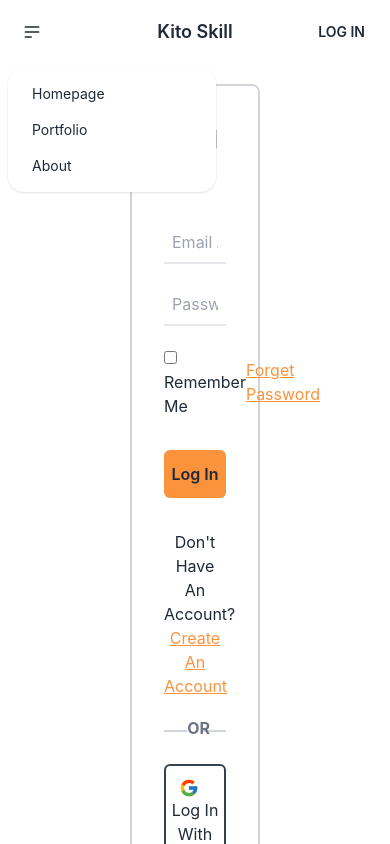
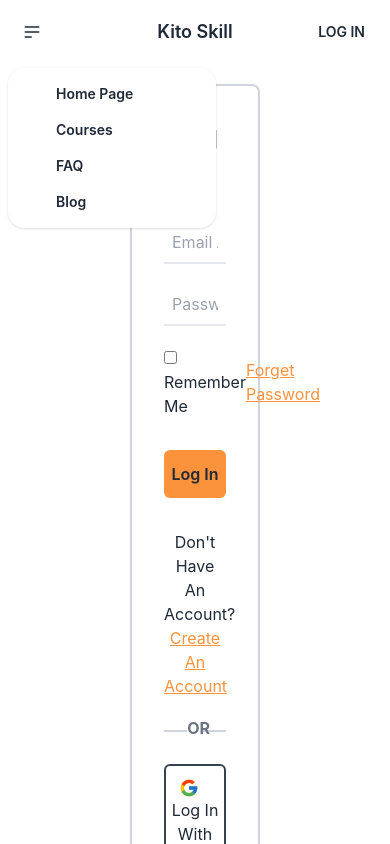
Before and after one commit to AbdullahAlAnasSaimon/KitoSkill-Client, a React (Create React App) app: page /login in a window 390 px wide. Both pictures are taken after a click on the label 32 px from the left and 32 px from the top of the page. Shown: the top 844 px of the page. Built offline with nearby package versions, Linux system fonts and the light colour scheme; no server answers.

Commit message:
added private route, onAuthStateChange method for observe user state

```diff
--- a/src/Pages/AllCourses/AllCourses.js
+++ b/src/Pages/AllCourses/AllCourses.js
@@ -5,7 +5,6 @@ import LeftSideNav from '../LeftSideNav/LeftSideNav';
 
 const AllCourses = () => {
   const allCourses = useLoaderData();
-  // console.log(allCourses);
   return (
     <div className=''>
       <h2>Courses : {allCourses.length}</h2>
@@ -18,7 +17,7 @@ const AllCourses = () => {
             ></LeftSideNav>)
           }
         </div>
-        <div className='grid grid-cols-3 gap-10 w-10/12 mx-auto'>
+        <div className='grid grid-cols-3 gap-6 w-10/12 mx-auto'>
           {
             allCourses.map(courses => <Courses
               key={courses.id}
--- /dev/null
+++ b/src/Pages/Checkout/Checkout.js
@@ -0,0 +1,11 @@
+import React from 'react';
+
+const Checkout = () => {
+  return (
+    <div>
+      <h2>The checkout page</h2>
+    </div>
+  );
+};
+
+export default Checkout;
--- a/src/Pages/Header/Header.js
+++ b/src/Pages/Header/Header.js
@@ -17,9 +17,10 @@ const Header = () => {
               <svg xmlns="http://www.w3.org/2000/svg" className="h-5 w-5" fill="none" viewBox="0 0 24 24" stroke="currentColor"><path strokeLinecap="round" strokeLinejoin="round" strokeWidth="2" d="M4 6h16M4 12h16M4 18h7" /></svg>
             </label>
             <ul tabIndex={0} className="menu menu-compact dropdown-content mt-3 p-2 shadow bg-base-100 rounded-box w-52">
-              <li><Link to='/home'>Homepage</Link></li>
-              <li><Link>Portfolio</Link></li>
-              <li><Link>About</Link></li>
+              <li><Link to='/home' className="normal-case text-md md:text-lg font-semibold mx-6">Home Page</Link></li>
+              <li><Link to='/courses' className="normal-case text-md md:text-lg font-semibold mx-6">Courses</Link></li>
+                <li><Link to='/faq' className="normal-case text-md md:text-lg font-semibold mx-6">FAQ</Link></li>
+                  <li><Link to='/blog' className="normal-case text-md md:text-lg font-semibold mx-6">Blog</Link></li>
                   </ul>
                 </div>
               </div>
@@ -34,7 +35,15 @@ const Header = () => {
                 </div>
               </div>
               <div className="navbar-end">
+                {
+                  user?.uid ?
+                  <>
+                    <p>{user.email}</p>
+                    <button className='btn btn-ghost'>Log Out</button>
+                  </>
+                  :
                   <Link className='btn btn-ghost' to='/login'>Log In</Link>
+                }
               </div>
           </div>
         </div>
--- a/src/Pages/LeftSideNav/LeftSideNav.js
+++ b/src/Pages/LeftSideNav/LeftSideNav.js
@@ -1,10 +1,11 @@
 import React from 'react';
+import { Link } from 'react-router-dom';
 
 const LeftSideNav = ({courses}) => {
-  const {name} = courses;
+  const {name, id} = courses;
   return (
     <div>
-      <h2>{name}</h2>
+      <Link to={`/courses/${id}`}><h2>{name}</h2></Link>
     </div>
   );
 };
--- a/src/Pages/Login/Login.js
+++ b/src/Pages/Login/Login.js
@@ -1,5 +1,5 @@
 import React, { useContext } from 'react';
-import { Link } from 'react-router-dom';
+import { Link, useNavigate } from 'react-router-dom';
 import { FcGoogle } from "react-icons/fc";
 import {FaGithub} from 'react-icons/fa';
 import { AuthContext } from '../../contexts/AuthProvider/AuthProvider';
@@ -7,8 +7,8 @@ import { GoogleAuthProvider } from 'firebase/auth';
 
 const Login = () => {
   const {setUser, logInUser, googleSignIn} = useContext(AuthContext);
-
   const googleProvider = new GoogleAuthProvider();
+  const navigate = useNavigate();
 
   const handleLogIn = event =>{
     event.preventDefault();
@@ -23,6 +23,7 @@ const Login = () => {
       console.log(user);
       setUser(user);
       form.reset();
+      navigate('/');
     })
     .catch(error => {
       console.log(error);
--- a/src/contexts/AuthProvider/AuthProvider.js
+++ b/src/contexts/AuthProvider/AuthProvider.js
@@ -1,8 +1,9 @@
 import React from 'react';
 import { useState } from 'react';
 import { createContext } from 'react';
-import { createUserWithEmailAndPassword, getAuth, signInWithEmailAndPassword, signInWithPopup } from 'firebase/auth';
+import { createUserWithEmailAndPassword, getAuth, onAuthStateChanged, signInWithEmailAndPassword, signInWithPopup } from 'firebase/auth';
 import app from '../../firebase/firebase.config';
+import { useEffect } from 'react';
 
 
 
@@ -28,6 +29,14 @@ const AuthProvider = ({children}) => {
     return signInWithPopup(auth, provider);
   }
 
+  useEffect(() => {
+    const unsubscribe = onAuthStateChanged(auth, (currentUser) =>{
+      setUser(currentUser);
+    })
+
+    return () => unsubscribe();
+  }, [])
+
   // set authInfo object with multiple value
   const authInfo = {
     user,
--- /dev/null
+++ b/src/routes/PrivateRoute/PrivateRoute.js
@@ -0,0 +1,13 @@
+import React, { useContext } from 'react';
+import { Navigate } from 'react-router-dom';
+import { AuthContext } from '../../contexts/AuthProvider/AuthProvider';
+
+const PrivateRoute = ({children}) => {
+  const {user} = useContext(AuthContext);
+  if(user){
+    return children;
+  }
+  return <Navigate to='/login'></Navigate>;
+};
+
+export default PrivateRoute;
--- a/src/routes/routes.js
+++ b/src/routes/routes.js
@@ -1,10 +1,12 @@
 import { createBrowserRouter } from "react-router-dom";
 import Main from "../layout/Main";
 import AllCourses from "../Pages/AllCourses/AllCourses";
+import Checkout from "../Pages/Checkout/Checkout";
 import CourseDetails from "../Pages/CourseDetails/CourseDetails";
 import Home from "../Pages/Home/Home";
 import Login from "../Pages/Login/Login";
 import Signup from "../Pages/Signup/Signup";
+import PrivateRoute from "./PrivateRoute/PrivateRoute";
 
 export const router = createBrowserRouter([
   {
@@ -30,6 +32,10 @@ export const router = createBrowserRouter([
         loader: ({params}) => fetch(`http://localhost:5000/courses/${params.courseId}`)
       },
       {
+        path: '/checkout',
+        element: <PrivateRoute><Checkout></Checkout></PrivateRoute>
+      },
+      {
         path: '/login',
         element: <Login></Login>
       },
```
Lines whose indentation alone changed are shown as unchanged.
